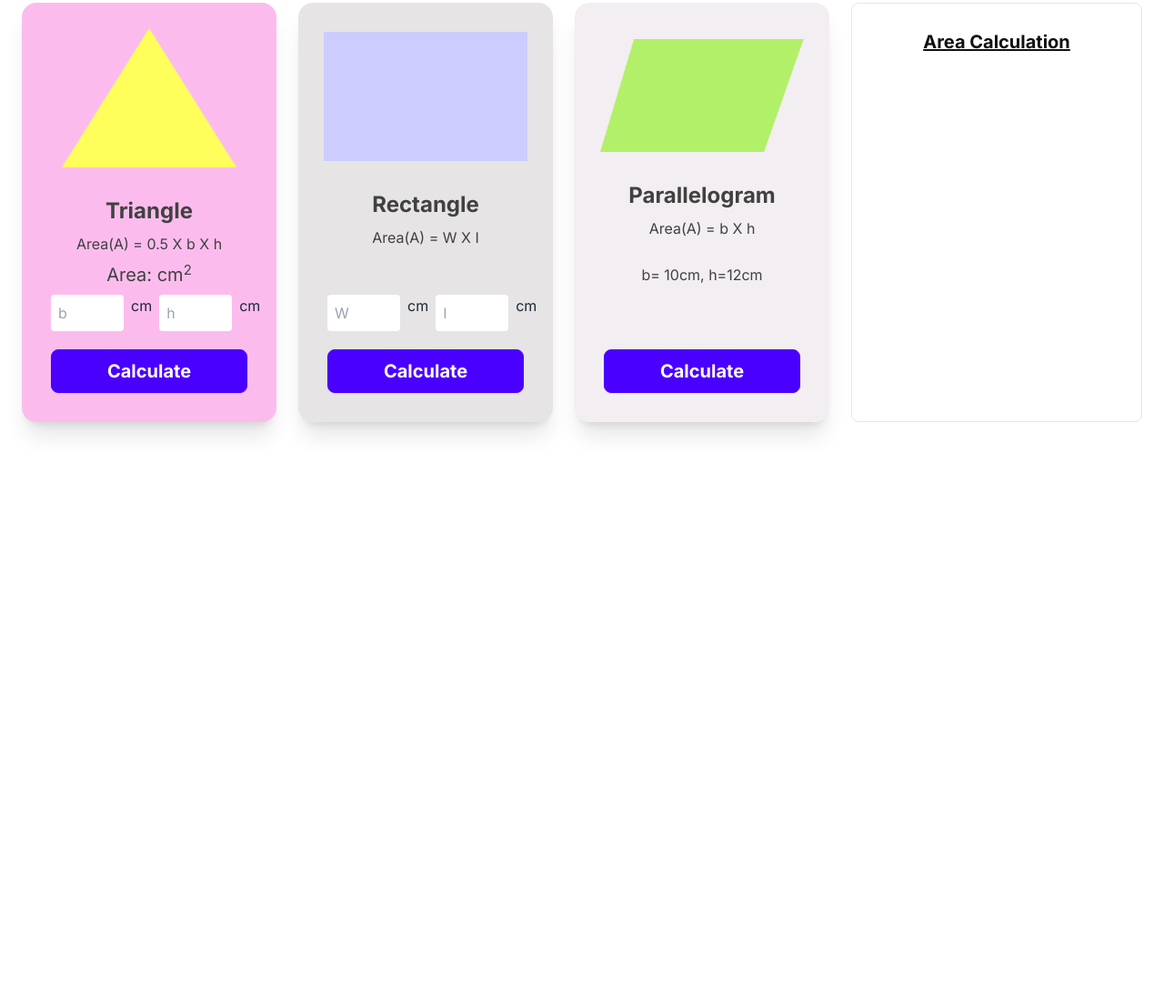
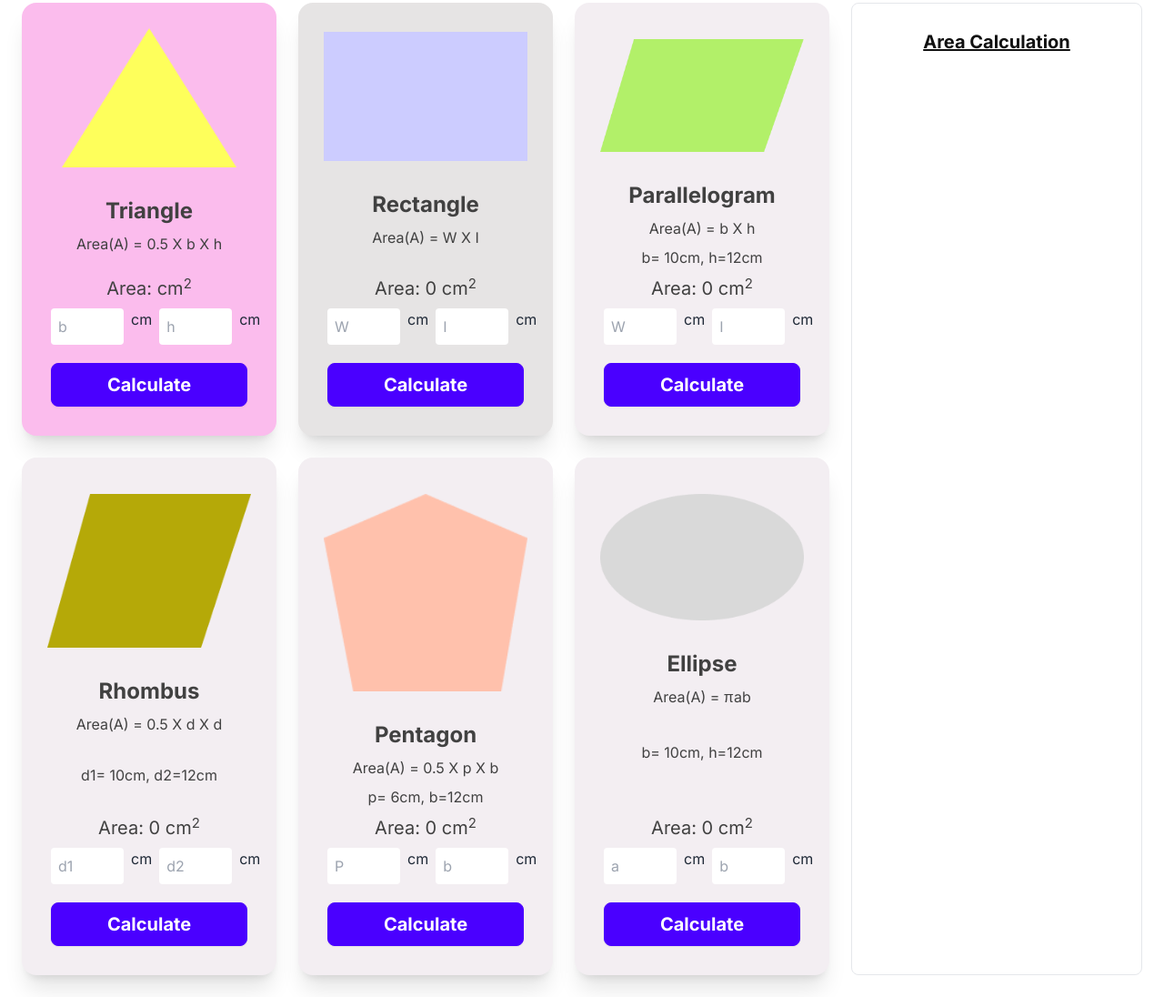
Before and after one commit to shahinahmwd/geometry-genius, a plain HTML site: page index.html in a window 1280 px wide. Shown: the part 175-1271 px from the top of the page at 91% size. Before the commit the page ends 800 px from the top, so only its background shows below. Drawn offline with nearby package versions, Linux system fonts and the light colour scheme.

Commit message:
added pentagon.js file

```diff
--- /dev/null
+++ b/Scripts/pantagon.js
@@ -0,0 +1,18 @@
+function calculatePentagonArea() {
+    const perimeter = getInputValueById('pentagon-perimeter');
+    const apothem = getInputValueById('perimeter-apothem')
+    const area = 0.5 * perimeter * apothem;
+    setInnerTextById('pentagon-area',area)
+}
+
+function getInputValueById(inputFieldId){
+    const inputField = document.getElementById(inputFieldId);
+    const inputValueText = inputField.value;
+    const value = parseFloat(inputValueText);
+    return value;
+}
+
+function setInnerTextById(elementId,area) {
+    const element = document.getElementById(elementId);
+    element.innerText = area;
+}
--- /dev/null
+++ b/Scripts/parallelogram.js
@@ -0,0 +1,21 @@
+function calculateParallelogramArea() {
+    // get parallelogram base value
+    const parallelogramInput = document.getElementById('parallelogram-base');
+    const parallelogramText = parallelogramInput.value;
+    const base = parseFloat(parallelogramText);
+    console.log(base);
+
+    // get par height value
+    const parallelogramHeightInput = document.getElementById('parallelogram-height');
+    const parallelogramHeightText = parallelogramHeightInput.value;
+    const height = parseFloat(parallelogramHeightText);
+    console.log(height);
+
+    // calculate area
+    const area = base * height;
+    console.log('area of parallelogram is:', area);
+
+    // display area
+    const parallelogramSpan = document.getElementById('parallelogram-area');
+    parallelogramSpan.innerText = area;
+}
--- /dev/null
+++ b/Scripts/rectangle.js
@@ -0,0 +1,21 @@
+function rectangleCalculateArea() {
+    // get rectangle width value
+    const rectangleWidthInput = document.getElementById('rectangle-width');
+    const rectangleText = rectangleWidthInput.value;
+    const width = parseFloat(rectangleText);
+    console.log(width);
+
+    // get rectangle leant value
+    const rectangleLeantInput = document.getElementById('rectangle-leant');
+    const rectangleLeantText = rectangleLeantInput.value;
+    const leant = parseFloat(rectangleLeantText);
+    console.log(leant);
+
+    // calculate rectangle area
+    const area = width * leant;
+    console.log('area of the rectangle is:', area);
+
+    // display rectangle area
+    const rectangleAreaSpan = document.getElementById('rectangle-area');
+    rectangleAreaSpan.innerText = area;
+}
--- a/index.html
+++ b/index.html
@@ -21,6 +21,7 @@
     }
   </style>
 </head>
+
 <body class="inter m-6">
   <header class="container mx-auto">
     <div class="navbar bg-[#77b6db32] rounded-lg justify-between px-10 h-[130px]">
@@ -39,63 +40,170 @@
         <!-- Triangle -->
         <div class="card  bg-[#FBBCED] shadow-xl">
           <figure>
-                      <img
-                        src="images/triangle.png"
-                        alt="Shoes" class="w-48 mt-7" />
+            <img src="images/triangle.png" alt="Shoes" class="w-48 mt-7" />
           </figure>
           <div class="card-body text-center">
             <h2 class="font-bold text-2xl text-[#414141]">Triangle</h2>
             <p class="font-normal text-base text-[#414141]">Area(A) = 0.5 X b X h</p>
             <div>
-                        <p class="font-normal text-xl text-[#414141]">Area: <span id="triangle-area"></span> <span>cm<sup>2</sup></span></p>
+              <p class="font-normal text-xl text-[#414141]">Area: <span id="triangle-area"></span>
+                <span>cm<sup>2</sup></span>
+              </p>
             </div>
             <div class="flex">
-                        <input id="triangle-base" type="text" placeholder="b" class="w-20 rounded font-normal text-base text-[#414141] p-2">
+              <input id="triangle-base" type="text" placeholder="b"
+                class="w-20 rounded font-normal text-base text-[#414141] p-2">
               <span class="ml-2 mr-2">cm</span>
-                      <input id="triangle-height" type="text" placeholder="h" class="w-20 p-2 rounded font-normal text-base text-[#414141]">
+              <input id="triangle-height" type="text" placeholder="h"
+                class="w-20 p-2 rounded font-normal text-base text-[#414141]">
               <span class="ml-2">cm</span>
             </div>
             <div class="card-actions">
-                        <button onclick="calculateTriangleArea()" class="btn btn-primary mt-3 font-bold text-xl text-[#FFFFFF] w-full">Calculate</button>
+              <button onclick="calculateTriangleArea()"
+                class="btn btn-primary mt-3 font-bold text-xl text-[#FFFFFF] w-full">Calculate</button>
             </div>
           </div>
         </div>
         <!-- Rectangle -->
         <div class="card bg-[#e6e4e4] shadow-xl">
           <figure>
-                      <img
-                        src="images/rectangle.png"
-                        alt="Shoes" class="w-56 mt-8" />
+            <img src="images/rectangle.png" alt="Shoes" class="w-56 mt-8" />
           </figure>
           <div class="card-body text-center">
             <h2 class="font-bold text-2xl text-[#414141]">Rectangle</h2>
             <p class="font-normal text-base text-[#414141]">Area(A) = W X I</p>
+            <div>
+              <p class="font-normal text-xl text-[#414141]">Area: <span id="rectangle-area">0</span>
+                <span>cm<sup>2</sup></span>
+              </p>
+            </div>
             <div class="flex">
-                        <input type="text" placeholder="W" class="w-20 rounded font-normal text-base text-[#414141] p-2">
+              <input type="text" id="rectangle-width" placeholder="W"
+                class="w-20 rounded font-normal text-base text-[#414141] p-2">
               <span class="ml-2 mr-2">cm</span>
-                      <input type="text" placeholder="I" class="w-20 p-2 rounded font-normal text-base text-[#414141]">
+              <input type="text" id="rectangle-leant" placeholder="I"
+                class="w-20 p-2 rounded font-normal text-base text-[#414141]">
               <span class="ml-2">cm</span>
             </div>
             <div class="card-actions">
-                        <button class="btn btn-primary mt-3 font-bold text-xl text-[#FFFFFF] w-full">Calculate</button>
+              <button onclick="rectangleCalculateArea()"
+                class="btn btn-primary mt-3 font-bold text-xl text-[#FFFFFF] w-full">Calculate</button>
             </div>
           </div>
         </div>
         <!-- Parallelogram -->
         <div class="card  bg-[#f3eef2] shadow-xl">
           <figure>
-                      <img
-                        src="images/parallelogram.png"
-                        alt="Shoes" class="w-56 mt-10" />
+            <img src="images/parallelogram.png" alt="Shoes" class="w-56 mt-10" />
           </figure>
           <div class="card-body text-center">
             <h2 class="font-bold text-2xl text-[#414141]">Parallelogram</h2>
             <p class="font-normal text-base text-[#414141]">Area(A) = b X h </p>
-                      <p class="font-normal text-base text-[#414141] mb-8">b= 10cm,
+            <p class="font-normal text-base text-[#414141] ">b= 10cm,
               <span>h=12cm</span>
             </p>
+            <div>
+              <p class="font-normal text-xl text-[#414141]">Area: <span id="parallelogram-area">0</span>
+                <span>cm<sup>2</sup></span>
+              </p>
+            </div>
+            <div class="flex">
+              <input type="text" id="parallelogram-base" placeholder="W"
+                class="w-20 rounded font-normal text-base text-[#414141] p-2">
+              <span class="ml-2 mr-2">cm</span>
+              <input type="text" id="parallelogram-height" placeholder="I"
+                class="w-20 p-2 rounded font-normal text-base text-[#414141]">
+              <span class="ml-2">cm</span>
+            </div>
             <div class="card-actions">
-                        <button class="btn btn-primary mt-3 font-bold text-xl text-[#FFFFFF] w-full">Calculate</button>
+              <button onclick="calculateParallelogramArea()" class="btn btn-primary mt-3 font-bold text-xl text-[#FFFFFF] w-full">Calculate</button>
+            </div>
+          </div>
+        </div>
+        <!-- Rhombus -->
+        <div class="card  bg-[#f3eef2] shadow-xl">
+          <figure>
+            <img src="images/rhombus.png" alt="Shoes" class="w-56 mt-10" />
+          </figure>
+          <div class="card-body text-center">
+            <h2 class="font-bold text-2xl text-[#414141]">Rhombus</h2>
+            <p class="font-normal text-base text-[#414141]">Area(A) = 0.5 X d X d </p>
+            <p class="font-normal text-base text-[#414141] ">d1= 10cm,
+              <span>d2=12cm</span>
+            </p>
+            <div>
+              <p class="font-normal text-xl text-[#414141]">Area: <span id="parallelogram-area">0</span>
+                <span>cm<sup>2</sup></span>
+              </p>
+            </div>
+            <div class="flex">
+              <input type="text" id="parallelogram-base" placeholder="d1"
+                class="w-20 rounded font-normal text-base text-[#414141] p-2">
+              <span class="ml-2 mr-2">cm</span>
+              <input type="text" id="parallelogram-height" placeholder="d2"
+                class="w-20 p-2 rounded font-normal text-base text-[#414141]">
+              <span class="ml-2">cm</span>
+            </div>
+            <div class="card-actions">
+              <button onclick="calculateParallelogramArea()" class="btn btn-primary mt-3 font-bold text-xl text-[#FFFFFF] w-full">Calculate</button>
+            </div>
+          </div>
+        </div>
+        <!-- Pentagon -->
+        <div class="card  bg-[#f3eef2] shadow-xl">
+          <figure>
+            <img src="images/pentagon.png" alt="Shoes" class="w-56 mt-10" />
+          </figure>
+          <div class="card-body text-center">
+            <h2 class="font-bold text-2xl text-[#414141]">Pentagon</h2>
+            <p class="font-normal text-base text-[#414141]">Area(A) = 0.5 X p X b </p>
+            <p class="font-normal text-base text-[#414141] ">p= 6cm,
+              <span>b=12cm</span>
+            </p>
+            <div>
+              <p class="font-normal text-xl text-[#414141]">Area: <span id="pentagon-area">0</span>
+                <span>cm<sup>2</sup></span>
+              </p>
+            </div>
+            <div class="flex">
+              <input type="text" id="pentagon-perimeter" placeholder="P"
+                class="w-20 rounded font-normal text-base text-[#414141] p-2">
+              <span class="ml-2 mr-2">cm</span>
+              <input type="text" id="perimeter-apothem" placeholder="b"
+                class="w-20 p-2 rounded font-normal text-base text-[#414141]">
+              <span class="ml-2">cm</span>
+            </div>
+            <div class="card-actions">
+              <button onclick="calculatePentagonArea()" class="btn btn-primary mt-3 font-bold text-xl text-[#FFFFFF] w-full">Calculate</button>
+            </div>
+          </div>
+        </div>
+        <!-- Ellipse -->
+        <div class="card  bg-[#f3eef2] shadow-xl">
+          <figure>
+            <img src="images/ellipse.png" alt="Shoes" class="w-56 mt-10" />
+          </figure>
+          <div class="card-body text-center">
+            <h2 class="font-bold text-2xl text-[#414141] ">Ellipse</h2>
+            <p class="font-normal text-base text-[#414141]">Area(A) = πab </p>
+            <p class="font-normal text-base text-[#414141] -mt-5 ">b= 10cm,
+              <span>h=12cm</span>
+            </p>
+            <div>
+              <p class="font-normal text-xl text-[#414141]">Area: <span id="parallelogram-area">0</span>
+                <span>cm<sup>2</sup></span>
+              </p>
+            </div>
+            <div class="flex">
+              <input type="text" id="parallelogram-base" placeholder="a"
+                class="w-20 rounded font-normal text-base text-[#414141] p-2">
+              <span class="ml-2 mr-2">cm</span>
+              <input type="text" id="parallelogram-height" placeholder="b"
+                class="w-20 p-2 rounded font-normal text-base text-[#414141]">
+              <span class="ml-2">cm</span>
+            </div>
+            <div class="card-actions">
+              <button onclick="calculateParallelogramArea()" class="btn btn-primary mt-3 font-bold text-xl text-[#FFFFFF] w-full">Calculate</button>
             </div>
           </div>
         </div>
@@ -107,5 +215,9 @@
     </div>
   </main>
   <script src="Scripts/triangle.js"></script>
+  <script src="Scripts/rectangle.js"></script>
+  <script src="Scripts/parallelogram.js"></script>
+  <script src="Scripts/pantagon.js"></script>
 </body>
+
 </html>
```
Lines whose indentation alone changed are shown as unchanged.
